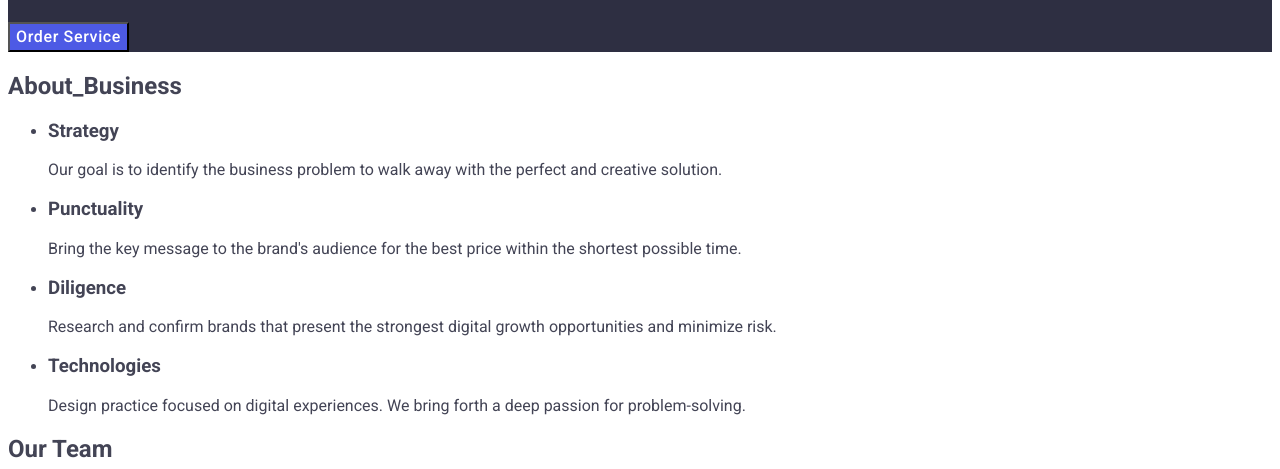
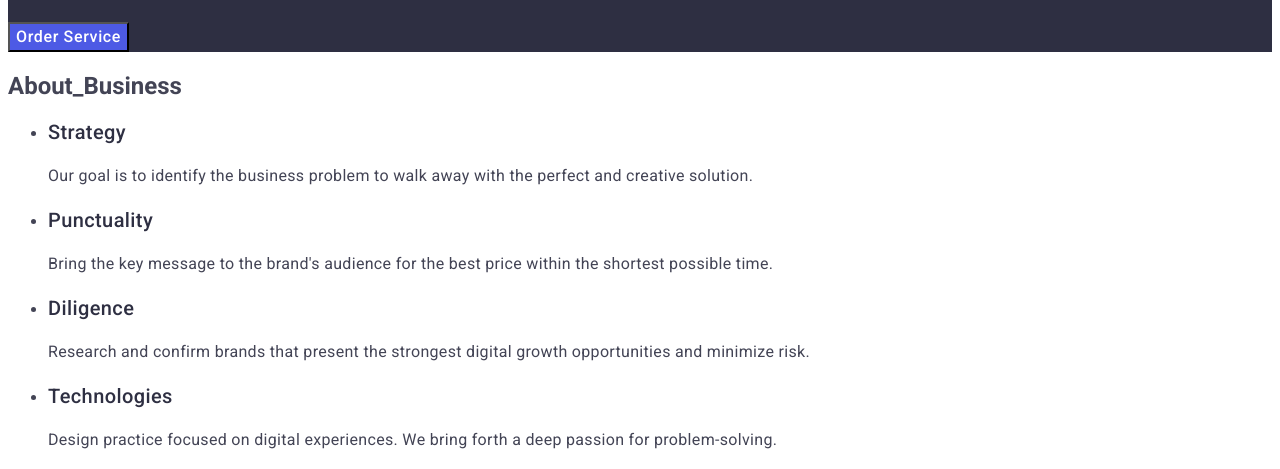
Before and after one commit to NurAleynaPektas/goit-markup-hw-02, a plain HTML site: page index.html in a window 1280 px wide. Shown: the part 312-781 px from the top of the page. Drawn offline with Linux system fonts and the light colour scheme; a web font is replaced by a local one.

Commit message:
main second section

```diff
--- a/css/styles.css
+++ b/css/styles.css
@@ -84,3 +84,20 @@ body {
 .nav-order :focus {
   background-color: #404bbf;
 }
+
+/* ABOUT BUİSNESS SECOND SECTİON */
+
+.h-part {
+  font-weight: 500;
+  font-size: 20px;
+  line-height: 1.2;
+  letter-spacing: 0.02em;
+  color: #2e2f42;
+}
+
+.p-part {
+  font-size: 16px;
+  line-height: 1.5;
+  letter-spacing: 0.02em;
+  color: #434455;
+}
--- a/index.html
+++ b/index.html
@@ -54,36 +54,36 @@
         <button type="button" class="order-button">Order Service</button>
       </section>
 
-      <section class="about_places">
+      <section>
         <h2>About_Business</h2>
         <ul>
           <li>
-            <h3>Strategy</h3>
-            <p>
+            <h3 class="h-part">Strategy</h3>
+            <p class="p-part">
               Our goal is to identify the business problem to walk away with the
               perfect and creative solution.
             </p>
           </li>
 
           <li>
-            <h3>Punctuality</h3>
-            <p>
+            <h3 class="h-part">Punctuality</h3>
+            <p class="p-part">
               Bring the key message to the brand's audience for the best price
               within the shortest possible time.
             </p>
           </li>
 
           <li>
-            <h3>Diligence</h3>
-            <p>
+            <h3 class="h-part">Diligence</h3>
+            <p class="p-part">
               Research and confirm brands that present the strongest digital
               growth opportunities and minimize risk.
             </p>
           </li>
 
           <li>
-            <h3>Technologies</h3>
-            <p>
+            <h3 class="h-part">Technologies</h3>
+            <p class="p-part">
               Design practice focused on digital experiences. We bring forth a
               deep passion for problem-solving.
             </p>
```
